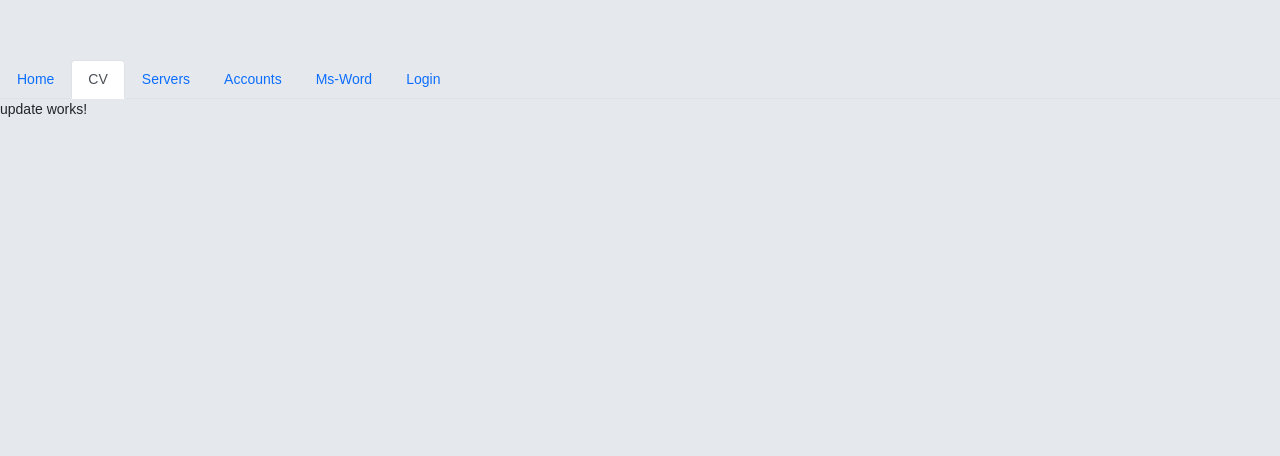
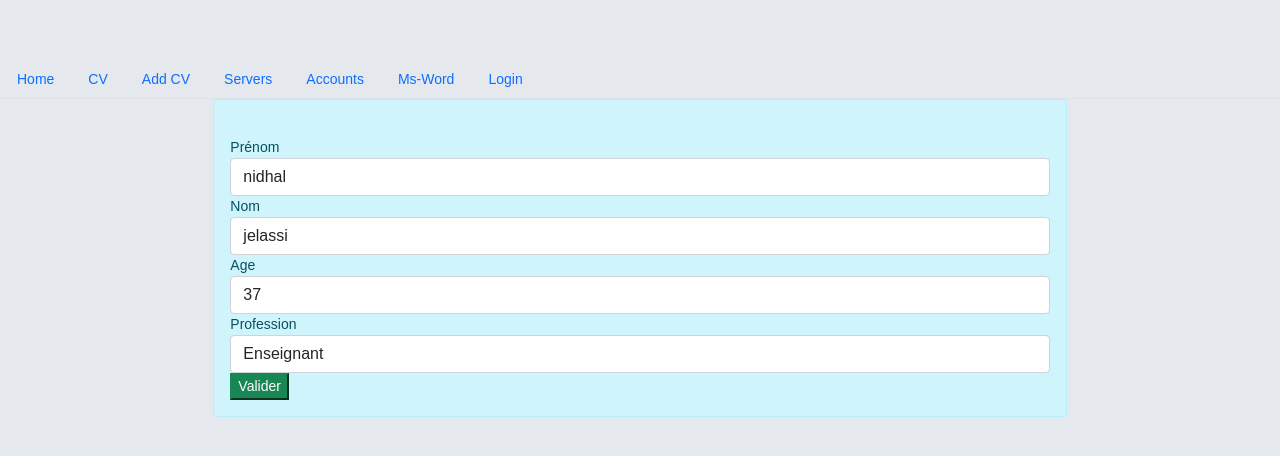
Before and after one commit to n2sy/Orange-giz, an Angular app: page /cv/1/edit in a window 1280 px wide. Shown: the top 456 px of the page. Built offline with nearby package versions, Linux system fonts and the light colour scheme.

Commit message:
static crud

```diff
--- a/src/app/add/add.component.html
+++ b/src/app/add/add.component.html
@@ -1 +1,22 @@
-<p>add works!</p>
+<div class="container">
+    <form #f="ngForm" (ngSubmit)="addNewCandidat(f.value)">
+        <label for="nom">Nom</label>
+        <input ngModel required type="text" class="form-control" id="nom" name="nom">
+
+        <label for="prenom">Prénom</label>
+        <input ngModel required type="text" class="form-control" id="prenom" name="prenom">
+
+        <label for="age">Age</label>
+        <input ngModel type="number" class="form-control" id="age" name="age">
+
+        <label for="profession">Profession</label>
+        <input ngModel required type="text" class="form-control" id="profession" name="profession">
+
+        <label for="path">Url de l'avatar</label>
+        <input ngModel type="text" class="form-control" id="path" name="avatar">
+
+        <button class="btn btn-primary">
+            Ajouter CV
+        </button>
+    </form>
+</div>
--- a/src/app/add/add.component.ts
+++ b/src/app/add/add.component.ts
@@ -1,15 +1,20 @@
 import { Component, OnInit } from '@angular/core';
+import { Router } from '@angular/router';
+import { ListCandidatsService } from '../list-candidats.service';
 
 @Component({
   selector: 'app-add',
   templateUrl: './add.component.html',
-  styleUrls: ['./add.component.css']
+  styleUrls: ['./add.component.css'],
 })
 export class AddComponent implements OnInit {
+  constructor(private candSer: ListCandidatsService, private router: Router) {}
 
-  constructor() { }
+  ngOnInit(): void {}
 
-  ngOnInit(): void {
+  addNewCandidat(newC) {
+    console.log(newC);
+    this.candSer.addCandidat(newC);
+    this.router.navigateByUrl('/cv');
   }
-
 }
--- a/src/app/infos/infos.component.html
+++ b/src/app/infos/infos.component.html
@@ -39,10 +39,10 @@
                             </tbody>
                         </table>
                         <div class="d-flex justify-content-center">
-                            <button class="btn btn-danger">
+                            <button (click)="deleteCandidat()" class="btn btn-danger">
                                 Delete
                             </button>
-                            <button class=" btn btn-primary">
+                            <button [routerLink]="['edit']" class=" btn btn-primary">
                                 Update
                             </button>
                         </div>
--- a/src/app/infos/infos.component.ts
+++ b/src/app/infos/infos.component.ts
@@ -1,5 +1,5 @@
 import { Component, OnInit } from '@angular/core';
-import { ActivatedRoute, ParamMap } from '@angular/router';
+import { ActivatedRoute, ParamMap, Router } from '@angular/router';
 import { ListCandidatsService } from '../list-candidats.service';
 
 @Component({
@@ -11,6 +11,7 @@ export class InfosComponent implements OnInit {
   myCandidat;
   constructor(
     private actRoute: ActivatedRoute,
+    private router: Router,
     private candSer: ListCandidatsService
   ) {}
 
@@ -24,4 +25,11 @@ export class InfosComponent implements OnInit {
       },
     });
   }
+
+  deleteCandidat() {
+    if (confirm('Etes-vous sur de vouloir supprimer ce candidat ?')) {
+      this.candSer.deleteCandidatById(this.myCandidat);
+      this.router.navigateByUrl('/cv');
+    }
+  }
 }
--- a/src/app/list-candidats.service.ts
+++ b/src/app/list-candidats.service.ts
@@ -17,10 +17,25 @@ export class ListCandidatsService {
   }
 
   addCandidat(newC) {
+    newC._id = this.listCandidats[this.listCandidats.length - 1]._id + 1;
     this.listCandidats.push(newC);
   }
 
   getCandidatById(id) {
     return this.listCandidats.find((c) => c._id == id);
   }
+
+  deleteCandidatById(Cand) {
+    let i = this.listCandidats.indexOf(Cand);
+    this.listCandidats.splice(i, 1);
+  }
+
+  deleteCandidatByIdV2(id) {
+    this.listCandidats = this.listCandidats.filter((c) => c._id != id);
+  }
+
+  updateCandidat(cand) {
+    let i = this.listCandidats.indexOf(cand);
+    this.listCandidats[i] = cand;
+  }
 }
--- a/src/app/liste/liste.component.ts
+++ b/src/app/liste/liste.component.ts
@@ -5,7 +5,6 @@ import { ListCandidatsService } from '../list-candidats.service';
   selector: 'app-liste',
   templateUrl: './liste.component.html',
   styleUrls: ['./liste.component.css'],
-  providers: [ListCandidatsService],
 })
 export class ListeComponent implements OnInit {
   tabCandidats = [];
--- a/src/app/navbar/navbar.component.html
+++ b/src/app/navbar/navbar.component.html
@@ -4,7 +4,11 @@
             [routerLinkActiveOptions]="{exact : true}">Home</a>
     </li>
     <li class="nav-item">
-        <a class="nav-link" [routerLink]="['cv']" routerLinkActive="active">CV</a>
+        <a class="nav-link" [routerLink]="['cv']" routerLinkActive="active"
+            [routerLinkActiveOptions]="{exact : true}">CV</a>
+    </li>
+    <li class="nav-item">
+        <a class="nav-link" [routerLink]="['cv/add']" routerLinkActive="active">Add CV</a>
     </li>
     <li class="nav-item">
         <a class="nav-link" [routerLink]="['servers']" routerLinkActive="active">Servers</a>
--- a/src/app/update/update.component.html
+++ b/src/app/update/update.component.html
@@ -1 +1,32 @@
-<p>update works!</p>
+<div class="container alert alert-info col-md-8">
+    <form class="well form-horizontal">
+        <div class="profile-userpic">
+            <img src="" class="img-responsive" alt="">
+        </div>
+        <fieldset>
+            <div class="form-group">
+                <label class="col-md-4 control-label">Prénom</label>
+                <input [(ngModel)]="editedCandidat.prenom" name="prenom" class="form-control" required="true"
+                    type="text">
+            </div>
+
+            <div class="form-group">
+                <label class="col-md-4 control-label">Nom</label>
+                <input [(ngModel)]="editedCandidat.nom" name="nom" class="form-control" required="true" type="text">
+            </div>
+
+            <div class="form-group">
+                <label class="col-md-4 control-label">Age</label>
+                <input [(ngModel)]="editedCandidat.age" name="age" class="form-control" required="true" type="text">
+            </div>
+
+
+            <div class="form-group">
+                <label class="col-md-4 control-label">Profession</label>
+                <input [(ngModel)]="editedCandidat.profession" name="profession" class="form-control" type="text">
+            </div>
+
+        </fieldset>
+        <button (click)="updateCandidat()" class="btn-success">Valider</button>
+    </form>
+</div>
--- a/src/app/update/update.component.ts
+++ b/src/app/update/update.component.ts
@@ -1,15 +1,32 @@
 import { Component, OnInit } from '@angular/core';
+import { ActivatedRoute, Router } from '@angular/router';
+import { ListCandidatsService } from '../list-candidats.service';
 
 @Component({
   selector: 'app-update',
   templateUrl: './update.component.html',
-  styleUrls: ['./update.component.css']
+  styleUrls: ['./update.component.css'],
 })
 export class UpdateComponent implements OnInit {
-
-  constructor() { }
+  editedCandidat;
+  constructor(
+    private activatedRoute: ActivatedRoute,
+    private router: Router,
+    private candSer: ListCandidatsService
+  ) {}
 
   ngOnInit(): void {
+    this.activatedRoute.paramMap.subscribe({
+      next: (p) => {
+        this.editedCandidat = this.candSer.getCandidatById(p.get('id'));
+        console.log(this.editedCandidat);
+      },
+    });
   }
 
+  updateCandidat() {
+    console.log(this.editedCandidat);
+    this.candSer.updateCandidat(this.editedCandidat);
+    this.router.navigateByUrl('/cv');
+  }
 }
```
